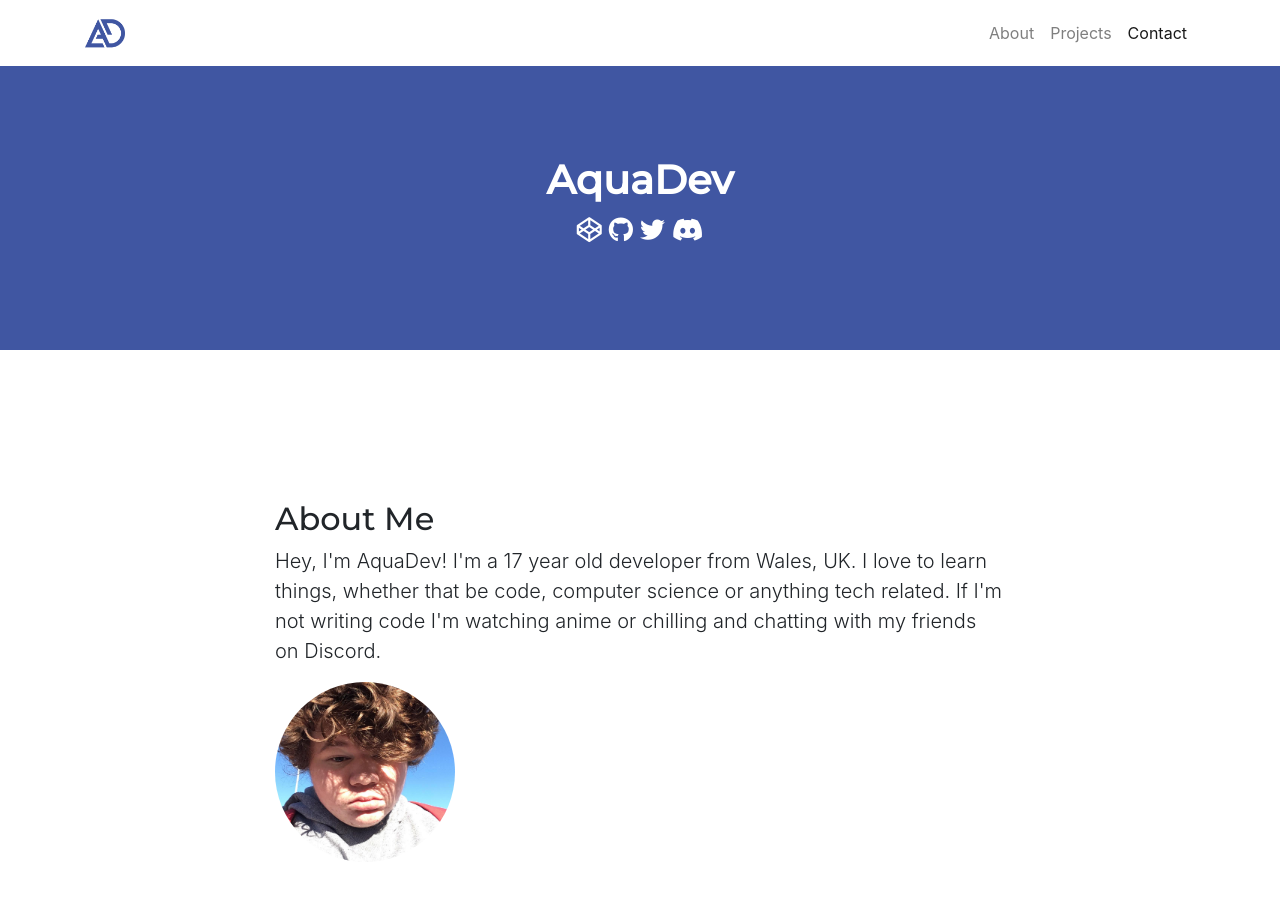
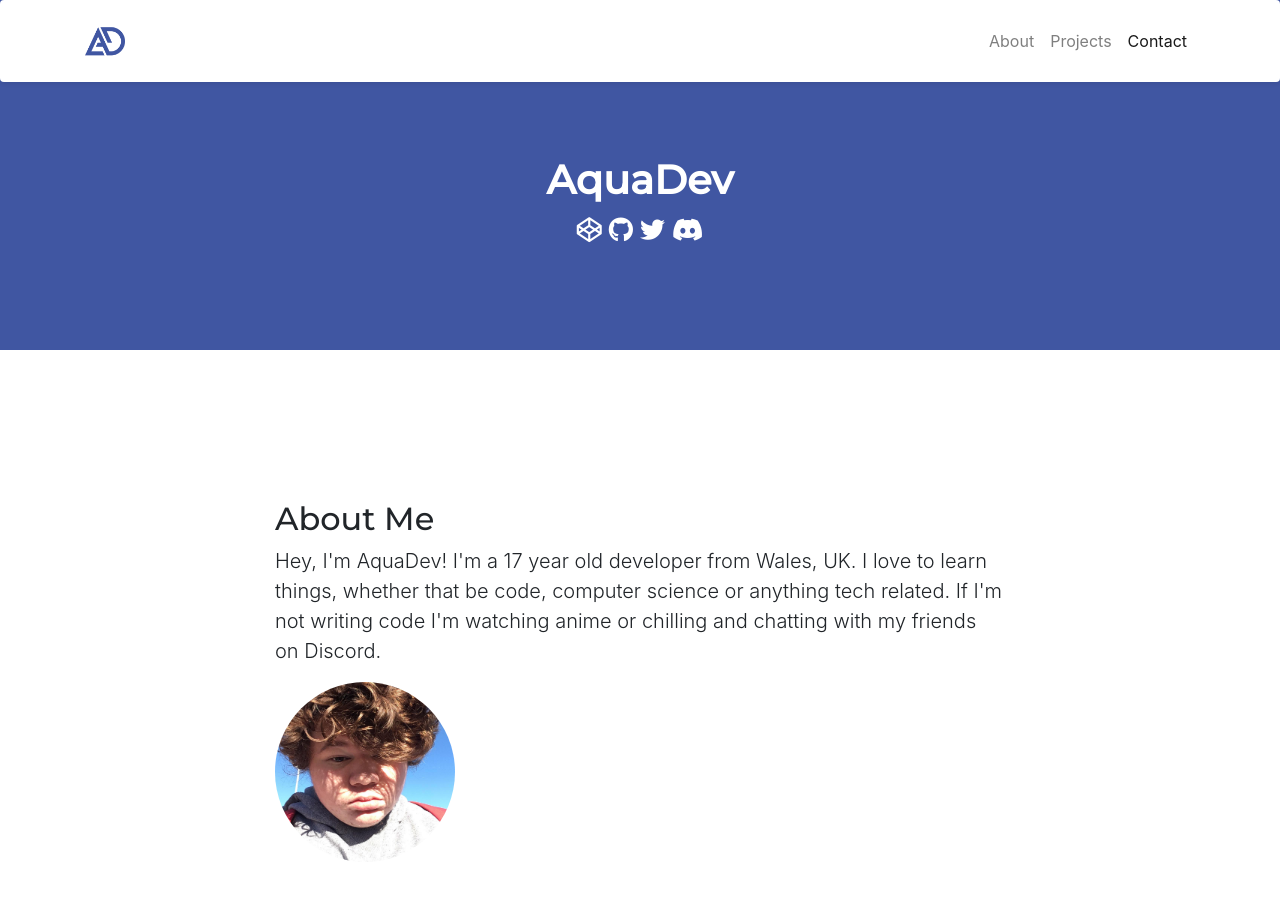
Before and after one commit to vipzdev/aquaport, a website with bundled scripts: page index.html in a window 1280 px wide. Shown: the top 900 px of the page. Built offline with nearby package versions, Linux system fonts and the light colour scheme.

Commit message:
Added shadow to navbar

```diff
--- a/index.html
+++ b/index.html
@@ -32,7 +32,7 @@
 <body id="page-top">
 
   <!-- Navigation -->
-  <nav class="navbar navbar-expand-lg navbar-light fixed-top" style="background-color: white;" id="mainNav">
+  <nav class="navbar navbar-expand-lg shadow-sm p-3 mb-5 bg-white rounded navbar-light fixed-top" style="background-color: white;" id="mainNav">
     <div class="container">
       <a class="navbar-brand js-scroll-trigger" href="#page-top"><img src="logo.png" alt="My Logo" height="40" width="40"></a>
       <button class="navbar-toggler" type="button" data-toggle="collapse" data-target="#navbarResponsive" aria-controls="navbarResponsive" aria-expanded="false" aria-label="Toggle navigation">
```
